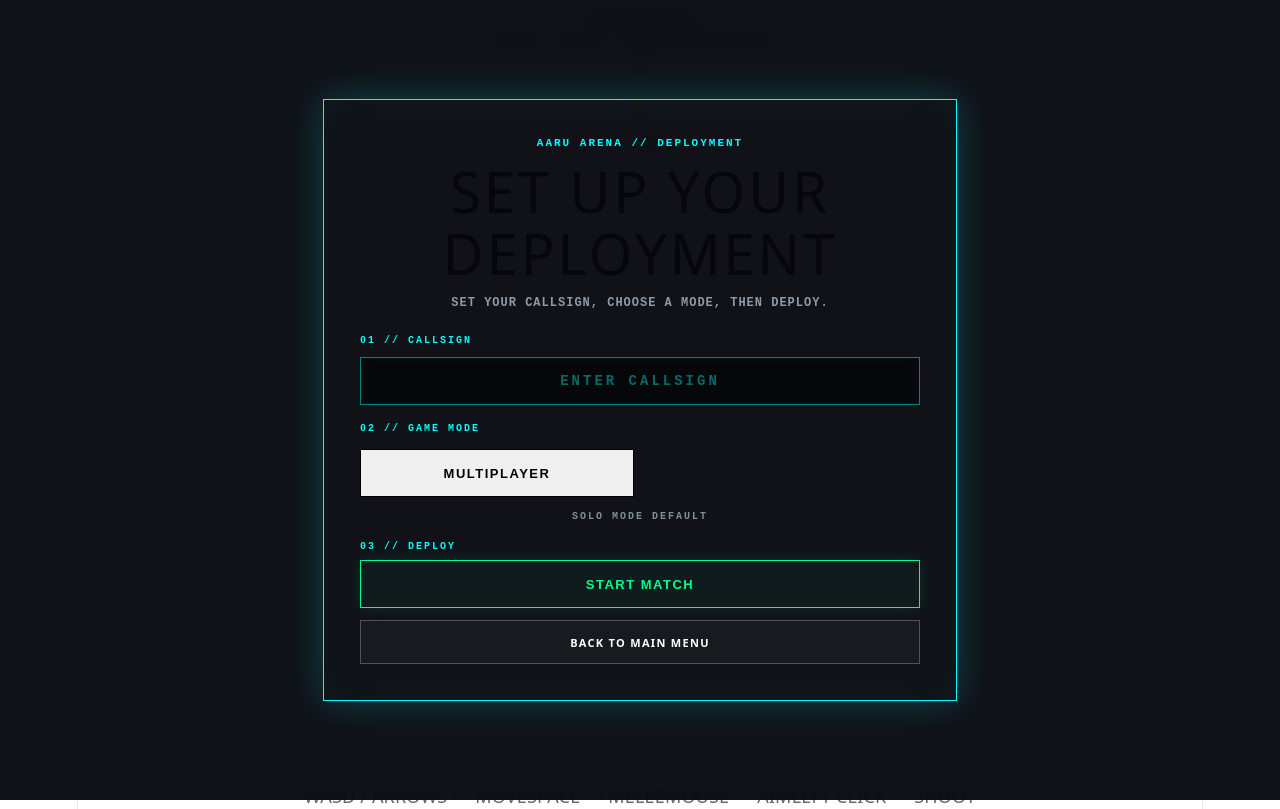
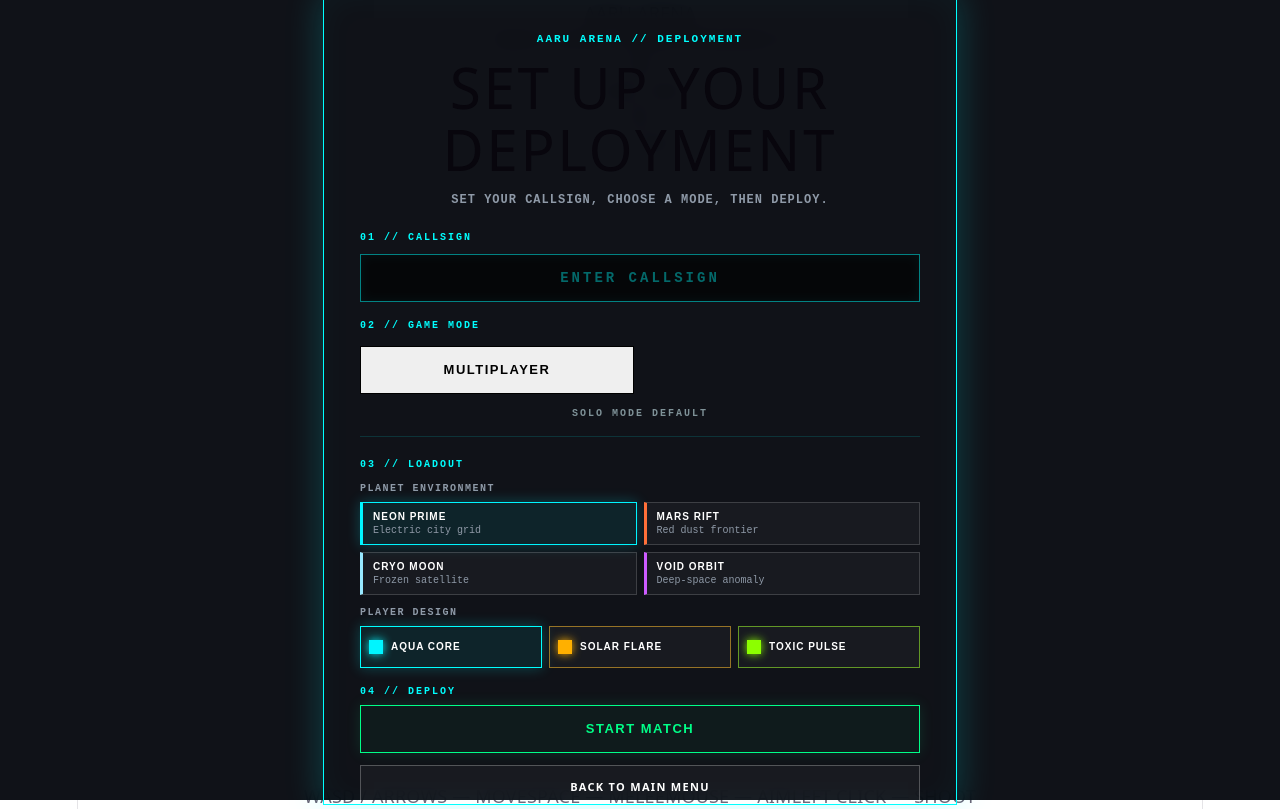
Before and after one commit to newaarurgb/aaru-arena, a React (Vite) app: page /#/game in a window 1280 px wide. Built offline with nearby package versions, Linux system fonts and the light colour scheme; the HTML template or start-up script is replaced by a standard one.

Commit message:
big big feature

```diff
--- a/src/game/Player.js
+++ b/src/game/Player.js
@@ -1,5 +1,5 @@
 class Player {
-  constructor(x, y) {
+  constructor(x, y, design = "aqua") {
     this.x = x;
     this.y = y;
 
@@ -15,6 +15,7 @@ class Player {
 
     // Direction the player is facing
     this.direction = "down";
+    this.design = design;
 
     // Attack settings
     this.attackRange = 75;
@@ -87,10 +88,17 @@ class Player {
   }
 
   draw(ctx) {
+    const designs = {
+      aqua: { body: "#00f5ff", core: "#ffffff", accent: "#00f5ff" },
+      solar: { body: "#ffb000", core: "#fff4bd", accent: "#ff5b22" },
+      toxic: { body: "#8cff00", core: "#efffcf", accent: "#d000ff" },
+    };
+    const colors = designs[this.design] || designs.aqua;
+
     // Player body
-    ctx.fillStyle = "#00f5ff";
+    ctx.fillStyle = colors.body;
 
-    ctx.shadowColor = "#00f5ff";
+    ctx.shadowColor = colors.body;
     ctx.shadowBlur = 20;
 
     ctx.fillRect(
@@ -103,7 +111,7 @@ class Player {
     ctx.shadowBlur = 0;
 
     // Player core
-    ctx.fillStyle = "#ffffff";
+    ctx.fillStyle = colors.core;
 
     ctx.fillRect(
       this.x + 12,
@@ -113,7 +121,7 @@ class Player {
     );
 
     // Direction indicator
-    ctx.fillStyle = "#00f5ff";
+    ctx.fillStyle = colors.accent;
 
     const centerX = this.x + this.width / 2;
     const centerY = this.y + this.height / 2;
--- a/src/pages/Game.jsx
+++ b/src/pages/Game.jsx
@@ -11,6 +11,47 @@ import Spawner from "../game/Spawner";
 import Progression from "../game/Progression";
 import Projectile from "../game/Projectile";
 import PowerUp from "../game/PowerUp";
+
+const ENVIRONMENTS = {
+  neon: {
+    name: "NEON PRIME",
+    description: "Electric city grid",
+    base: "#050505",
+    grid: "rgba(0,255,255,0.08)",
+    border: "rgba(0,255,255,0.35)",
+    accent: "#00f5ff",
+  },
+  mars: {
+    name: "MARS RIFT",
+    description: "Red dust frontier",
+    base: "#180b0a",
+    grid: "rgba(255,112,57,0.12)",
+    border: "rgba(255,112,57,0.5)",
+    accent: "#ff7039",
+  },
+  ice: {
+    name: "CRYO MOON",
+    description: "Frozen satellite",
+    base: "#07151d",
+    grid: "rgba(151,232,255,0.14)",
+    border: "rgba(151,232,255,0.55)",
+    accent: "#97e8ff",
+  },
+  void: {
+    name: "VOID ORBIT",
+    description: "Deep-space anomaly",
+    base: "#0d0619",
+    grid: "rgba(205,91,255,0.13)",
+    border: "rgba(205,91,255,0.5)",
+    accent: "#cd5bff",
+  },
+};
+
+const PLAYER_DESIGNS = {
+  aqua: { name: "AQUA CORE", color: "#00f5ff" },
+  solar: { name: "SOLAR FLARE", color: "#ffb000" },
+  toxic: { name: "TOXIC PULSE", color: "#8cff00" },
+};
 
 class BossEnemy {
   constructor(x, y) {
@@ -185,6 +226,8 @@ function Game() {
   const [gameStarted, setGameStarted] = useState(false);
   const [paused, setPaused] = useState(false);
   const [gameMode, setGameMode] = useState("solo");
+  const [environment, setEnvironment] = useState("neon");
+  const [playerDesign, setPlayerDesign] = useState("aqua");
   const [roomCode, setRoomCode] = useState("");
   const [multiplayerStatus, setMultiplayerStatus] = useState("OFFLINE");
   const [multiplayerPlayers, setMultiplayerPlayers] = useState([]);
@@ -1607,7 +1650,8 @@ function Game() {
       const player =
         new Player(
           canvas.width / 2 - 20,
-          canvas.height / 2 - 20
+          canvas.height / 2 - 20,
+          playerDesign
         );
 
       playerRef.current =
@@ -1838,8 +1882,10 @@ function Game() {
     // ===================================================
 
     function drawArena() {
+      const scene = ENVIRONMENTS[environment] || ENVIRONMENTS.neon;
+
       ctx.fillStyle =
-        "#050505";
+        scene.base;
 
       ctx.fillRect(
         0,
@@ -1848,12 +1894,44 @@ function Game() {
         canvas.height
       );
 
+      const planetX = canvas.width * 0.82;
+      const planetY = canvas.height * 0.2;
+      const planetRadius = Math.max(55, Math.min(canvas.width, canvas.height) * 0.13);
+      const planetGradient = ctx.createRadialGradient(
+        planetX - planetRadius * 0.35,
+        planetY - planetRadius * 0.35,
+        planetRadius * 0.1,
+        planetX,
+        planetY,
+        planetRadius
+      );
+      planetGradient.addColorStop(0, `${scene.accent}cc`);
+      planetGradient.addColorStop(0.55, `${scene.accent}55`);
+      planetGradient.addColorStop(1, `${scene.accent}08`);
+      ctx.fillStyle = planetGradient;
+      ctx.beginPath();
+      ctx.arc(planetX, planetY, planetRadius, 0, Math.PI * 2);
+      ctx.fill();
+
+      ctx.strokeStyle = `${scene.accent}55`;
+      ctx.lineWidth = 2;
+      ctx.beginPath();
+      ctx.ellipse(
+        planetX,
+        planetY,
+        planetRadius * 1.55,
+        planetRadius * 0.3,
+        -0.2,
+        0,
+        Math.PI * 2
+      );
+      ctx.stroke();
+
       // -------------------------------------------------
       // GRID
       // -------------------------------------------------
 
-      ctx.strokeStyle =
-        "rgba(0,255,255,0.08)";
+      ctx.strokeStyle = scene.grid;
 
       ctx.lineWidth = 1;
 
@@ -1903,8 +1981,7 @@ function Game() {
       // BORDER
       // -------------------------------------------------
 
-      ctx.strokeStyle =
-        "rgba(0,255,255,0.35)";
+      ctx.strokeStyle = scene.border;
 
       ctx.lineWidth = 2;
 
@@ -2605,6 +2682,8 @@ function Game() {
     gameStarted,
     paused,
     gameMode,
+    environment,
+    playerDesign,
   ]);
 
   // =====================================================
@@ -2908,6 +2987,45 @@ function Game() {
               {gameMode === "solo" && (
                 <p className="solo-default-note">SOLO MODE DEFAULT</p>
               )}
+            </div>
+
+            <div className="lobby-step customization-step">
+              <p className="lobby-step-label">03 // LOADOUT</p>
+              <div className="customization-group">
+                <p className="customization-label">PLANET ENVIRONMENT</p>
+                <div className="theme-options">
+                  {Object.entries(ENVIRONMENTS).map(([key, scene]) => (
+                    <button
+                      key={key}
+                      type="button"
+                      className={`theme-option ${environment === key ? "selected" : ""}`}
+                      style={{ "--theme-accent": scene.accent }}
+                      onClick={() => setEnvironment(key)}
+                    >
+                      <span>{scene.name}</span>
+                      <small>{scene.description}</small>
+                    </button>
+                  ))}
+                </div>
+              </div>
+
+              <div className="customization-group">
+                <p className="customization-label">PLAYER DESIGN</p>
+                <div className="design-options">
+                  {Object.entries(PLAYER_DESIGNS).map(([key, design]) => (
+                    <button
+                      key={key}
+                      type="button"
+                      className={`design-option ${playerDesign === key ? "selected" : ""}`}
+                      style={{ "--design-color": design.color }}
+                      onClick={() => setPlayerDesign(key)}
+                    >
+                      <span className="design-swatch" />
+                      <span>{design.name}</span>
+                    </button>
+                  ))}
+                </div>
+              </div>
             </div>
 
             {gameMode === "multiplayer" && (
@@ -2957,7 +3075,7 @@ function Game() {
             )}
 
             <div className="lobby-step lobby-deploy-step">
-              <p className="lobby-step-label">03 // DEPLOY</p>
+              <p className="lobby-step-label">04 // DEPLOY</p>
               <button
                 className="restart-button multiplayer-deploy-button"
                 onClick={startArena}
--- a/src/pages/Rules.jsx
+++ b/src/pages/Rules.jsx
@@ -29,6 +29,13 @@ const enemies = [
   ["RUNNER", "Fast enemy that closes distance quickly."],
   ["TANK", "Slow, durable enemy with heavy contact damage."],
   ["SHOOTER", "Keeps its distance and fires enemy projectiles."],
+];
+
+const environments = [
+  ["NEON PRIME", "Electric city grid"],
+  ["MARS RIFT", "Red dust frontier"],
+  ["CRYO MOON", "Frozen satellite"],
+  ["VOID ORBIT", "Deep-space anomaly"],
 ];
 
 function Rules() {
@@ -91,6 +98,24 @@ function Rules() {
               <div><kbd>TOUCH</kbd><span>MOBILE AIM AND FIRE</span></div>
             </div>
           </section>
+
+          <section className="rules-block customization-rules-block">
+            <div className="rules-block-heading">
+              <span>PLANET LOADOUTS</span>
+              <span className="rules-line" />
+            </div>
+            <p className="feature-rule-text">
+              Choose an environment and player design before deployment. Each planet changes the arena atmosphere, grid, and colors; designs change your player shell and glow.
+            </p>
+            <div className="environment-rule-list">
+              {environments.map(([name, description]) => (
+                <div key={name}>
+                  <strong>{name}</strong>
+                  <span>{description}</span>
+                </div>
+              ))}
+            </div>
+          </section>
         </div>
 
         <nav className="rules-actions">
--- a/src/styles/multiplayer.css
+++ b/src/styles/multiplayer.css
@@ -107,6 +107,90 @@
   letter-spacing: 2px !important;
   text-align: center !important;
 }
+
+  .customization-step {
+    margin-top: 16px;
+    padding-top: 4px;
+    border-top: 1px solid rgba(0, 255, 255, 0.14);
+  }
+
+  .customization-group {
+    margin-top: 12px;
+  }
+
+  .customization-label {
+    margin: 0 0 7px !important;
+    color: #8f9aa8 !important;
+    font: 700 10px/1.2 monospace !important;
+    letter-spacing: 1.5px !important;
+    text-align: left !important;
+  }
+
+  .theme-options,
+  .design-options {
+    display: grid;
+    gap: 7px;
+  }
+
+  .theme-options {
+    grid-template-columns: repeat(2, minmax(0, 1fr));
+  }
+
+  .theme-option,
+  .design-option {
+    min-height: 42px;
+    border: 1px solid rgba(255, 255, 255, 0.16);
+    background: rgba(255, 255, 255, 0.035);
+    color: #ffffff;
+    cursor: pointer;
+    text-align: left;
+  }
+
+  .theme-option {
+    display: grid;
+    gap: 3px;
+    padding: 8px 10px;
+    border-left: 3px solid var(--theme-accent);
+  }
+
+  .theme-option span,
+  .design-option span {
+    font-size: 10px;
+    font-weight: 900;
+    letter-spacing: 1px;
+  }
+
+  .theme-option small {
+    color: #8f9aa8;
+    font: 10px monospace;
+  }
+
+  .theme-option.selected,
+  .design-option.selected {
+    border-color: var(--theme-accent, #00ffff);
+    box-shadow: 0 0 14px color-mix(in srgb, var(--theme-accent, #00ffff) 24%, transparent);
+    background: rgba(0, 255, 255, 0.08);
+  }
+
+  .design-options {
+    grid-template-columns: repeat(3, minmax(0, 1fr));
+  }
+
+  .design-option {
+    display: flex;
+    align-items: center;
+    gap: 8px;
+    padding: 8px;
+    border-color: color-mix(in srgb, var(--design-color) 45%, #ffffff 10%);
+  }
+
+  .design-swatch {
+    width: 14px;
+    height: 14px;
+    flex: 0 0 auto;
+    background: var(--design-color);
+    box-shadow: 0 0 10px var(--design-color);
+  }
 
 /* IMPORTANT:
    The global .restart-button styles were collapsing the lobby
@@ -285,6 +369,14 @@
 @media (max-width: 600px) {
   .multiplayer-lobby-overlay {
     padding: 14px !important;
+
+  .theme-options {
+    grid-template-columns: repeat(2, minmax(0, 1fr));
+  }
+
+  .design-options {
+    grid-template-columns: 1fr;
+  }
   }
 
   .multiplayer-lobby-box {
--- a/src/styles/rules.css
+++ b/src/styles/rules.css
@@ -189,6 +189,44 @@
   font-size: 10px;
 }
 
+.customization-rules-block {
+  grid-column: 1 / -1;
+}
+
+.feature-rule-text {
+  max-width: 720px;
+  color: #a8babe;
+  font-family: "Trebuchet MS", sans-serif;
+  font-size: 13px;
+  line-height: 1.5;
+  margin: 0 0 14px;
+}
+
+.environment-rule-list {
+  display: grid;
+  grid-template-columns: repeat(4, 1fr);
+  gap: 10px;
+}
+
+.environment-rule-list div {
+  display: grid;
+  gap: 5px;
+  padding: 11px;
+  border: 1px solid rgba(0, 229, 183, 0.2);
+  background: rgba(0, 229, 183, 0.035);
+}
+
+.environment-rule-list strong {
+  color: #ffffff;
+  font-size: 11px;
+  letter-spacing: 1px;
+}
+
+.environment-rule-list span {
+  color: #829b9f;
+  font-size: 11px;
+}
+
 .rules-actions {
   display: flex;
   gap: 12px;
@@ -221,6 +259,7 @@
   .rules-panel { padding: 22px 18px; }
   .rules-sections { grid-template-columns: 1fr; gap: 24px; }
   .control-grid { grid-template-columns: repeat(2, 1fr); }
+  .environment-rule-list { grid-template-columns: repeat(2, 1fr); }
   .rules-actions { flex-direction: column; }
   .rules-action { width: 100%; box-sizing: border-box; }
 }
```
